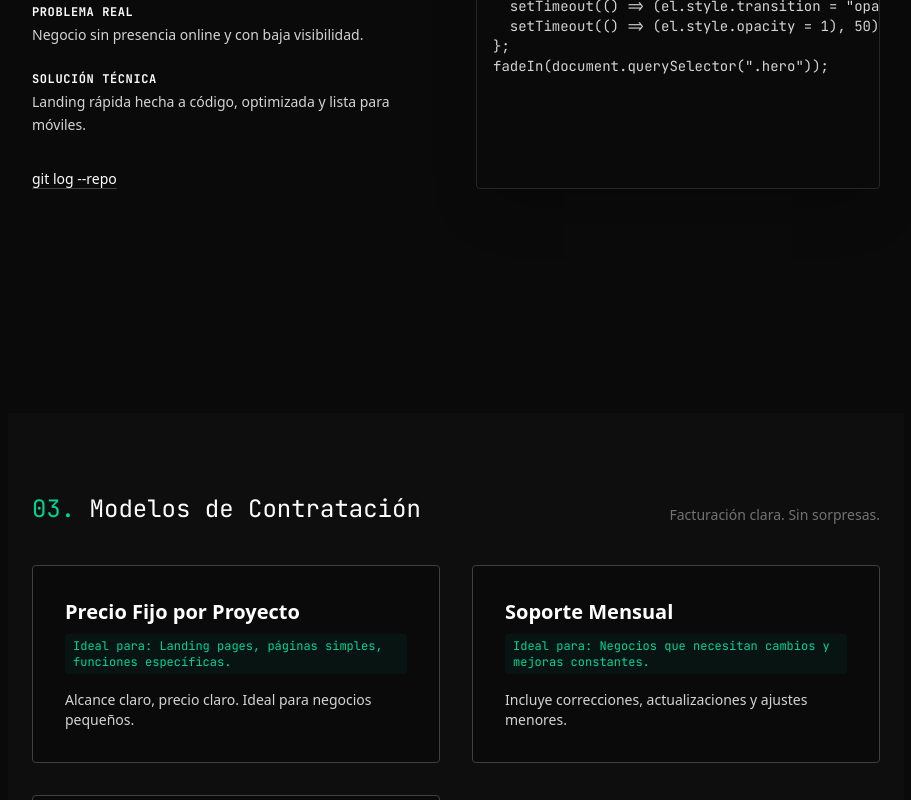
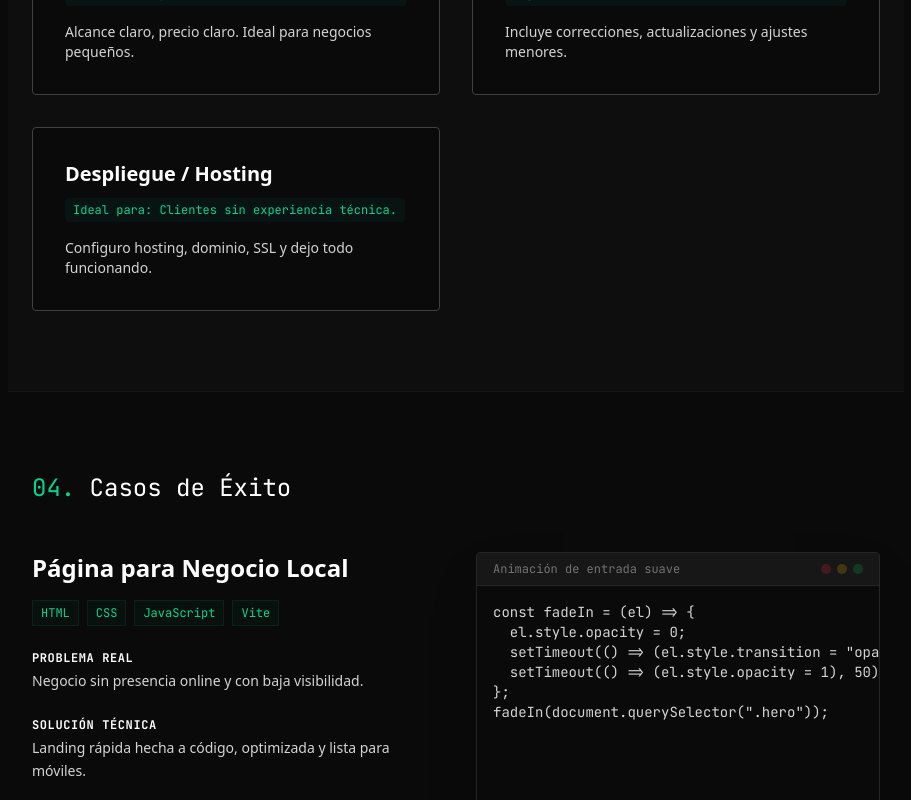
Before and after one commit to warling-lopez/Warling.dev, a Next.js app: page / in a window 1280 px wide. Shown: the part 1980-2780 px from the top of the page, without its empty margins (184-1095 px from the left). Built offline with nearby package versions, Linux system fonts and the light colour scheme.

Commit message:
refactor: Clean up layout and improve structure in Home component

```diff
--- a/src/app/page.js
+++ b/src/app/page.js
@@ -14,7 +14,12 @@ export default function Home() {
 
       <Process />
 
-      <section id="work" className="py-20 max-w-4xl mx-auto px-6 border-t border-neutral-900">
+      <Engagement />
+
+      <section
+        id="work"
+        className="py-20 max-w-4xl mx-auto px-6 border-t border-neutral-900"
+      >
         <h3 className="text-2xl font-mono text-white mb-12">
           <span className="text-emerald-400">04.</span> Casos de Éxito
         </h3>
@@ -23,13 +28,16 @@ export default function Home() {
         ))}
       </section>
 
-      <Engagement />
-
-      <section id="contact" className="py-32 max-w-2xl mx-auto px-6 text-center">
-        <h3 className="text-4xl font-bold text-white mb-6">¿Listo para construir?</h3>
+      <section
+        id="contact"
+        className="py-32 max-w-2xl mx-auto px-6 text-center"
+      >
+        <h3 className="text-4xl font-bold text-white mb-6">
+          ¿Listo para construir?
+        </h3>
         <p className="text-neutral-400 mb-10 text-lg">
-          Actualmente tengo disponibilidad para 1 proyecto nuevo.
-          Hablemos sobre tus requisitos técnicos y de negocio.
+          Actualmente tengo disponibilidad para 1 proyecto nuevo. Hablemos sobre
+          tus requisitos técnicos y de negocio.
         </p>
 
         <div className="flex flex-col items-center gap-6">
@@ -49,7 +57,10 @@ export default function Home() {
       </section>
 
       <footer className="py-8 text-center border-t border-neutral-900 text-neutral-600 text-xs font-mono">
-        <p>&copy; {new Date().getFullYear()} {portfolioData.personal.name}. Freelance Full-Stack Engineer.</p>
+        <p>
+          &copy; {new Date().getFullYear()} {portfolioData.personal.name}.
+          Freelance Full-Stack Engineer.
+        </p>
       </footer>
     </main>
   );
```
